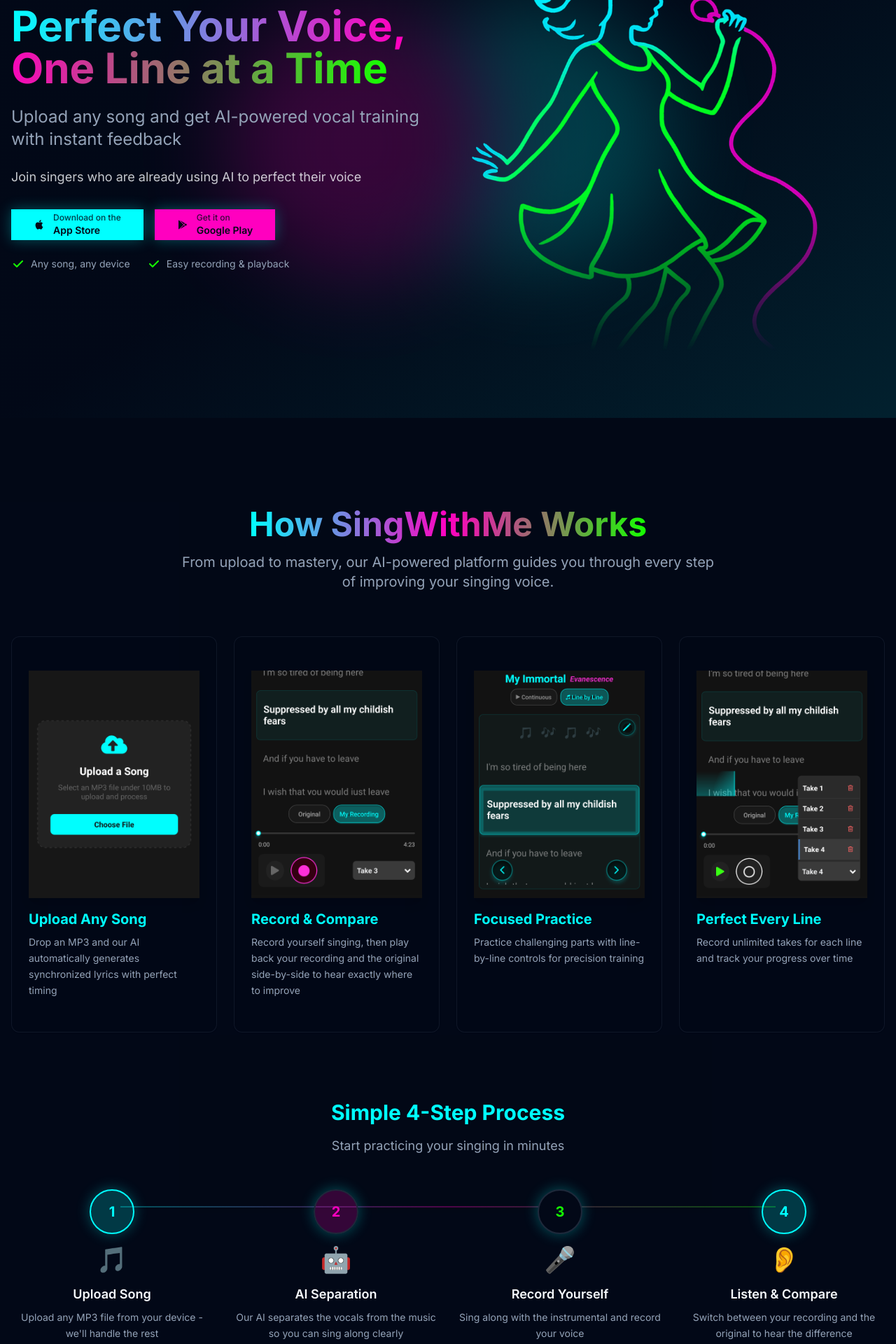
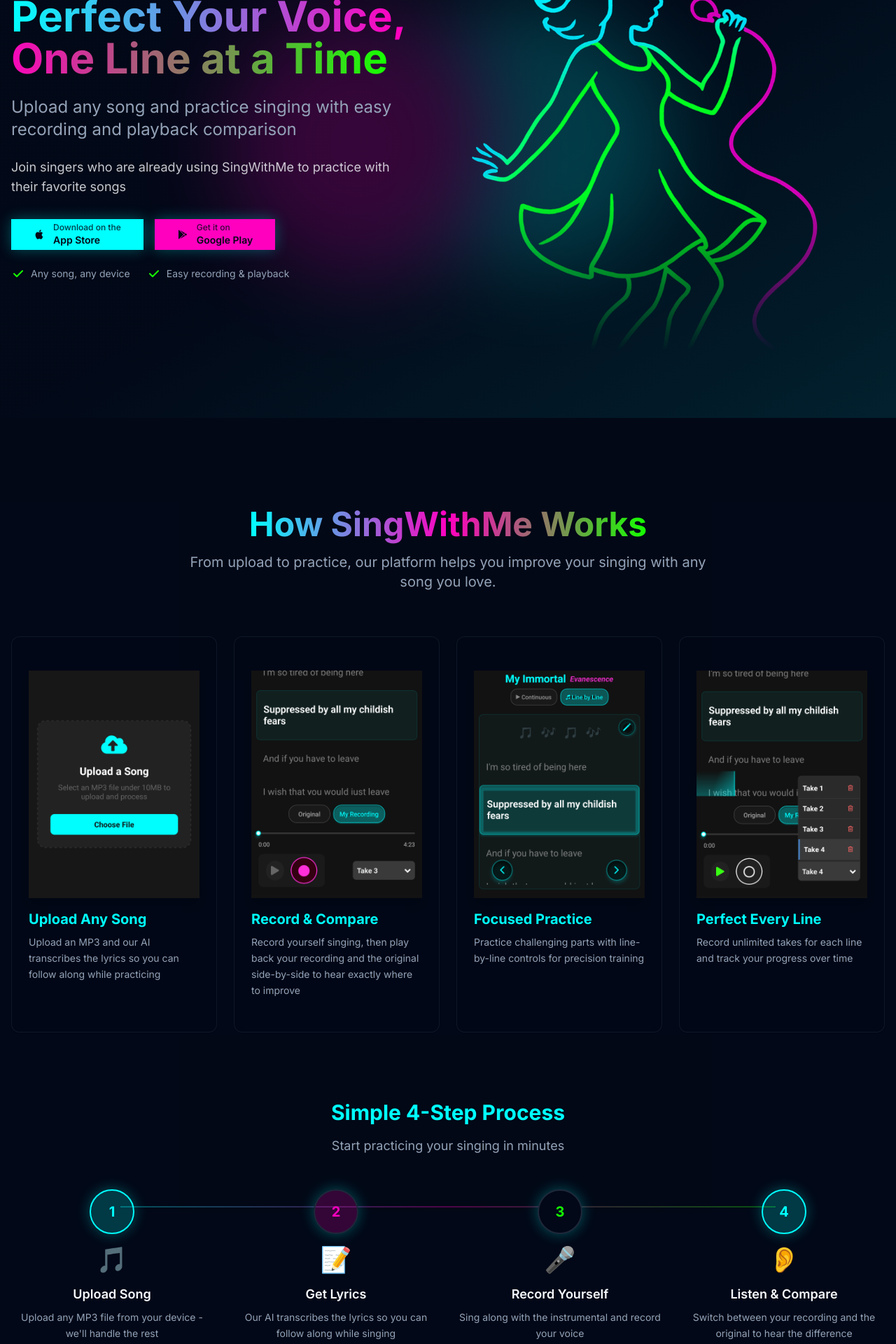
Before and after one commit to Sepzie/SingWithMeLanding, a Next.js app: page / in a window 1280 px wide. Shown: the part 300-2220 px from the top of the page at 70% size. Built offline with nearby package versions, Linux system fonts and the light colour scheme.

Commit message:
update app description to be more transparent and clear

```diff
--- a/src/app/terms/page.tsx
+++ b/src/app/terms/page.tsx
@@ -28,9 +28,10 @@
               <section className="space-y-4">
                 <h2 className="text-2xl font-bold text-primary">Service Description</h2>
                 <p className="text-foreground/80 leading-relaxed">
-                  SingWithMe is an AI-powered vocal training platform that allows users to upload songs,
-                  receive automated vocal separation and lyrics transcription, and practice singing with
-                  real-time feedback and comparison tools.
+                  SingWithMe is a vocal practice platform that uses AI technology to process uploaded songs
+                  and provide automated lyrics transcription. Users can upload songs, receive transcribed lyrics,
+                  and practice singing with voice recording and playback comparison tools that allow you to hear
+                  your performance alongside the original track.
                 </p>
               </section>
 
--- a/src/components/sections/Benefits.tsx
+++ b/src/components/sections/Benefits.tsx
@@ -22,7 +22,7 @@
             {
               icon: "🎼",
               title: "Any Song You Want",
-              description: "Upload any MP3 file and our AI will separate the vocals so you can sing along with just the instrumental."
+              description: "Upload any MP3 file and our AI will transcribe the lyrics so you can follow along while singing."
             },
             {
               icon: "🎤",
--- a/src/components/sections/Features.tsx
+++ b/src/components/sections/Features.tsx
@@ -15,7 +15,7 @@
             </span>
           </h2>
           <p className="text-xl text-muted-foreground max-w-3xl mx-auto">
-            From upload to mastery, our AI-powered platform guides you through every step of improving your singing voice.
+            From upload to practice, our platform helps you improve your singing with any song you love.
           </p>
         </div>
 
@@ -56,9 +56,9 @@
                 },
                 {
                   number: 2,
-                  title: "AI Separation",
-                  description: "Our AI separates the vocals from the music so you can sing along clearly",
-                  icon: "🤖",
+                  title: "Get Lyrics",
+                  description: "Our AI transcribes the lyrics so you can follow along while singing",
+                  icon: "📝",
                   color: "secondary"
                 },
                 {
--- a/src/data/content.ts
+++ b/src/data/content.ts
@@ -1,18 +1,18 @@
 export const siteContent = {
   hero: {
     title: "Perfect Your Voice, One Line at a Time",
-    subtitle: "Upload any song and get AI-powered vocal training with instant feedback",
-    description: "Join singers who are already using AI to perfect their voice"
+    subtitle: "Upload any song and practice singing with easy recording and playback comparison",
+    description: "Join singers who are already using SingWithMe to practice with their favorite songs"
   },
   features: {
     sectionTitle: "How SingWithMe Works",
   },
   cta: {
     title: "Ready to Improve Your Singing?",
-    subtitle: "Join singers who are already using AI to perfect their voice"
+    subtitle: "Join singers who are already using SingWithMe to practice with their favorite songs"
   },
   footer: {
     copyright: "© 2025 SingWithMe. All rights reserved.",
-    tagline: "Perfect your voice with AI-powered training"
+    tagline: "Practice singing with any song you love"
   }
 }
--- a/src/data/features.ts
+++ b/src/data/features.ts
@@ -10,7 +10,7 @@
   {
     id: "upload",
     title: "Upload Any Song",
-    description: "Drop an MP3 and our AI automatically generates synchronized lyrics with perfect timing",
+    description: "Upload an MP3 and our AI transcribes the lyrics so you can follow along while practicing",
     screenshot: "/screenshots/upload.png",
     alt: "SingWithMe upload interface"
   },
```
